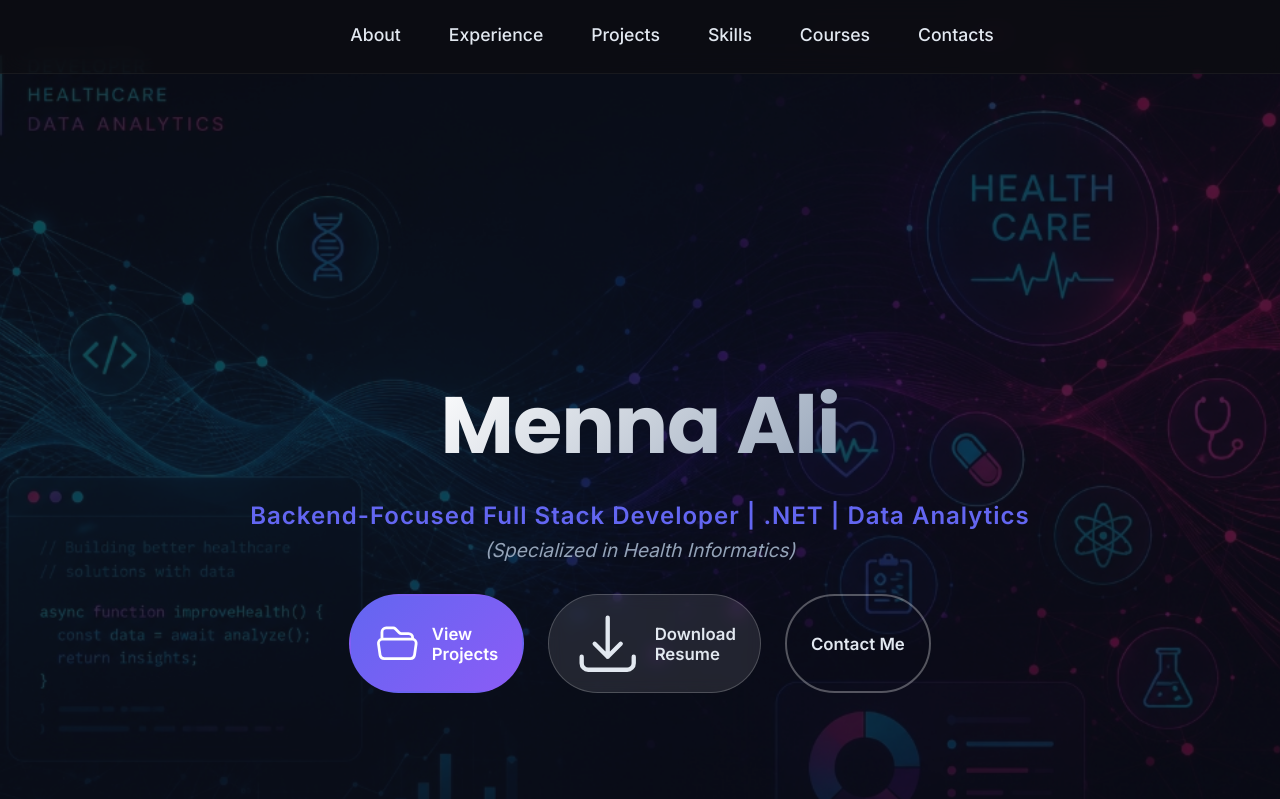
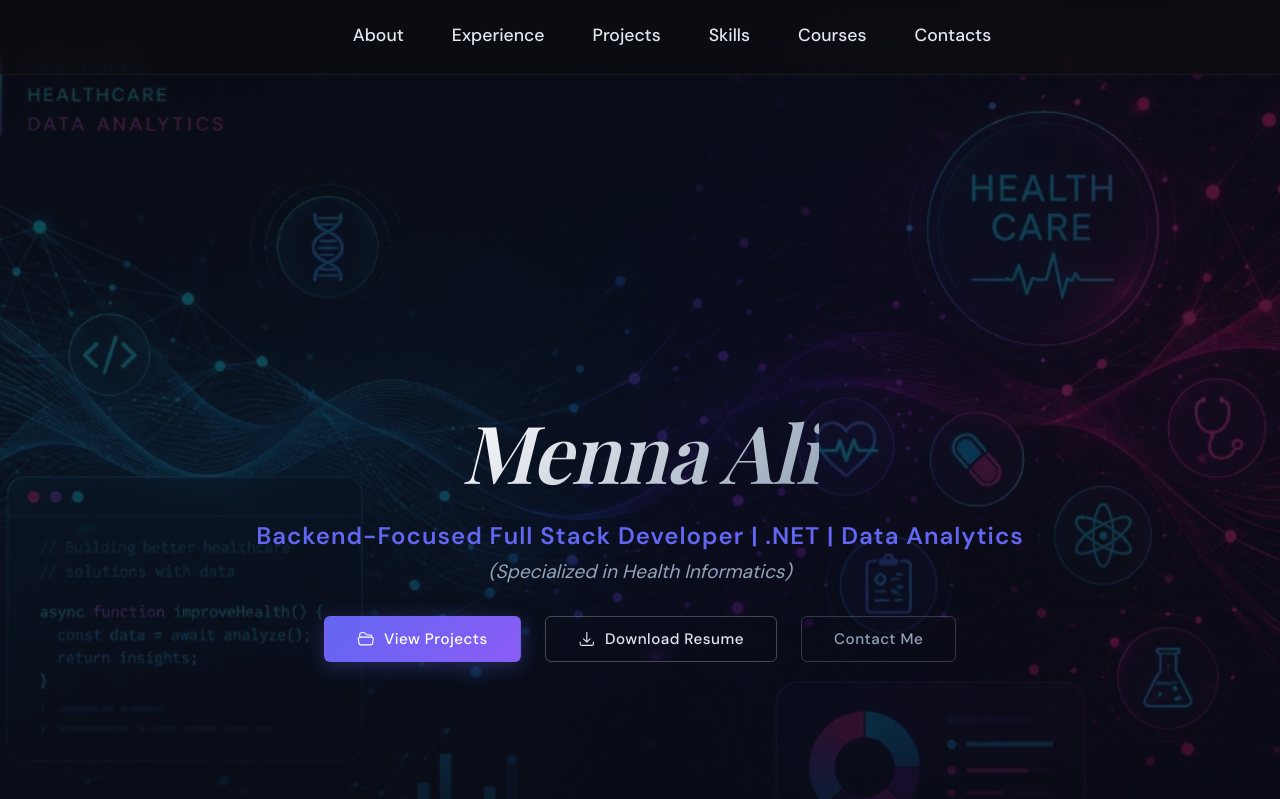
Before and after one commit to MennaAli02/My-Portfolio, a Next.js app: page / in a window 1280 px wide. Shown: the top 799 px of the page. Built offline with nearby package versions, Linux system fonts and the light colour scheme.

Commit message:
edit hero section /Buttons section

```diff
--- a/app/globals.css
+++ b/app/globals.css
@@ -17,12 +17,12 @@ body {
   padding: 0;
   background-color: var(--background);
   color: var(--foreground);
-  font-family: var(--font-inter), "Inter", "Arial", sans-serif;
+  font-family: var(--font-dm-sans), "DM Sans", sans-serif;
   overflow-x: hidden;
 }
 /* Typography */
 h1, h2, h3, h4, h5, h6 {
-  font-family: var(--font-poppins), "Poppins", "Arial", sans-serif;
+  font-family: var(--font-playfair), "Playfair Display", serif;
 }
 
 /* Glassmorphism Header */
@@ -92,6 +92,8 @@ section {
 }
 
 .section-title {
+  font-family: var(--font-playfair), serif;
+  letter-spacing: 2px;
   font-size: 4rem;
   font-weight: 800;
   margin-bottom: 2rem;
@@ -100,7 +102,6 @@ section {
   -webkit-text-fill-color: transparent;
   background-clip: text;
   text-transform: uppercase;
-  letter-spacing: 3px;
   text-align: center;
 }
 
@@ -162,8 +163,10 @@ section {
 }
 
 .hero-name {
+  font-family: var(--font-playfair), serif;
+  font-style: italic;
   font-size: 5rem;
-  font-weight: 800;
+  font-weight: 600;
   margin-bottom: 1rem;
   background: linear-gradient(135deg, #ffffff, #94a3b8);
   -webkit-background-clip: text;
@@ -199,18 +202,25 @@ section {
 }
 
 .btn {
-  display: flex;
+  display: inline-flex;
   align-items: center;
-  gap: 0.75rem;
-  padding: 0.875rem 1.5rem;
-  border-radius: 9999px;
-  /* pill shape */
-  font-weight: 600;
-  font-size: 1.05rem;
+  gap: 0.6rem;
+  padding: 0.75rem 2rem;
+  border-radius: 6px;
+  font-weight: 500;
+  font-size: 0.95rem;
   text-decoration: none;
+  letter-spacing: 0.5px;
   transition: all 0.3s ease;
   cursor: pointer;
-  border: 2px solid transparent;
+  border: 1px solid transparent;
+  font-family: var(--font-dm-sans), sans-serif;
+}
+
+.btn .icon {
+  width: 1.1rem;
+  height: 1.1rem;
+  flex-shrink: 0;
 }
 
 .btn:hover {
@@ -221,33 +231,34 @@ section {
 .btn-primary {
   background: linear-gradient(135deg, var(--primary), var(--secondary));
   color: #ffffff;
+  box-shadow: 0 4px 20px rgba(99, 102, 241, 0.3);
 }
 
 .btn-primary:hover {
-  box-shadow: 0 10px 25px -5px rgba(99, 102, 241, 0.4);
+  box-shadow: 0 8px 30px rgba(99, 102, 241, 0.5);
 }
 
 .btn-secondary {
-  background: rgba(255, 255, 255, 0.1);
+  background: transparent;
+  color: var(--foreground);
+  border: 1px solid rgba(255, 255, 255, 0.25);
   backdrop-filter: blur(8px);
-  -webkit-backdrop-filter: blur(8px);
-  color: var(--foreground);
-  border: 1px solid rgba(255, 255, 255, 0.2);
 }
 
 .btn-secondary:hover {
-  background: rgba(255, 255, 255, 0.2);
-}
+  background: rgba(255, 255, 255, 0.07);
+  border-color: rgba(255, 255, 255, 0.45);}
 
 .btn-outline {
   background: transparent;
-  color: var(--foreground);
-  border: 2px solid rgba(255, 255, 255, 0.3);
+  color: #94a3b8;
+  border: 1px solid rgba(148, 163, 184, 0.3);
 }
 
 .btn-outline:hover {
+  color: var(--accent);
   border-color: var(--accent);
-  color: var(--accent);
+  box-shadow: 0 4px 20px rgba(236, 72, 153, 0.15);
 }
 
 /* Education Card */
--- a/app/layout.js
+++ b/app/layout.js
@@ -1,16 +1,16 @@
-import { Inter, Poppins } from "next/font/google";
+import { Playfair_Display, DM_Sans } from "next/font/google";
 import "./globals.css";
 
-const inter = Inter({
-  variable: "--font-inter",
+const playfair = Playfair_Display({
+  variable: "--font-playfair",
   subsets: ["latin"],
-  weight: ["400", "500", "600", "700"],
+  weight: ["400", "500", "600", "700", "800"],
 });
 
-const poppins = Poppins({
-  variable: "--font-poppins",
+const dmSans = DM_Sans({
+  variable: "--font-dm-sans",
   subsets: ["latin"],
-  weight: ["400", "500", "600", "700"],
+  weight: ["300", "400", "500", "600"],
 });
 
 export const metadata = {
@@ -20,8 +20,8 @@ export const metadata = {
 
 export default function RootLayout({ children }) {
   return (
-        <html lang="en" className={`${inter.variable} ${poppins.variable}`}>
-          <body suppressHydrationWarning>{children}</body>
-        </html>
+    <html lang="en" className={`${playfair.variable} ${dmSans.variable}`}>
+      <body suppressHydrationWarning>{children}</body>
+    </html>
   );
 }
--- a/app/page.js
+++ b/app/page.js
@@ -24,15 +24,20 @@ const [lightboxSrc, setLightboxSrc] = useState(null);
           <div className="hero-subtitle">(Specialized in Health Informatics)</div>
 
           <div className="hero-buttons">
-            <a href="#projects" className="btn btn-primary">
+            {/* View Projects → GitHub */}
+            <a href="https://github.com/MennaAli02/" target="_blank" rel="noopener noreferrer" className="btn btn-primary">
               <FolderOpenIcon className="icon" aria-hidden="true" />
               View Projects
             </a>
-            <a href="/Resume.pdf" download className="btn btn-secondary">
+
+            {/* Download Resume → your PDF in /public folder */}
+            <a href="\Menna ALI.pdf" download="Menna ALI.pdf" className="btn btn-secondary">
               <ArrowDownTrayIcon className="icon" aria-hidden="true" />
               Download Resume
             </a>
-            <a href="#contacts" className="btn btn-outline">
+
+            {/* Contact Me → phone number */}
+            <a href="tel:+201090574321" className="btn btn-outline">
               Contact Me
             </a>
           </div>
```
Also changed, not shown: 1 other file (tests, documents, lock files or other folders).
